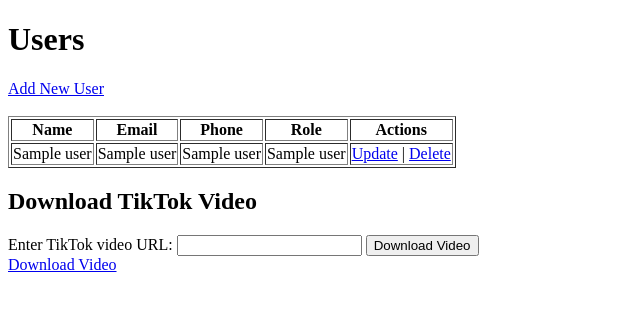
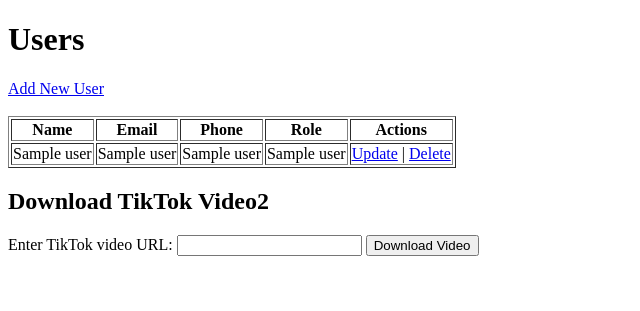
Before and after one commit to maayangotfrid/flask-user-management, a Flask app: page / in a window 1280 px wide. Shown: the top 311 px of the page, without its empty margins (0-640 px from the left). Run offline with Flask 3, Linux system fonts and the light colour scheme; a database or web service that is not in the repository returns one stand-in record (values such as "Sample title"); some libraries are stand-ins or nearby versions.

Commit message:
Update index.html

```diff
--- a/templates/index.html
+++ b/templates/index.html
@@ -34,20 +34,19 @@
         </tbody>
     </table>
 
-    <h2>Download TikTok Video</h2>
-    <form method="POST" action="/download_video">
+    <h2>Download TikTok Video2</h2>
+    <form method="POST" action="/">
         <label for="video_url">Enter TikTok video URL:</label>
         <input type="text" id="video_url" name="video_url" required>
         <button type="submit">Download Video</button>
     </form>
 
+    {% if message %}
+        <p>{{ message }}</p>
+    {% endif %}
 
-
-    <a href="{{ url_for('download_video', filename='12345.mp4') }}" download>Download Video</a>
-
-
-    {% if message %}
-    <p>{{ message }}</p>
+    {% if filename %}
+        <a href="{{ url_for('download_video', filename=filename) }}" download>Download Video</a>
     {% endif %}
 </body>
 </html>
```
